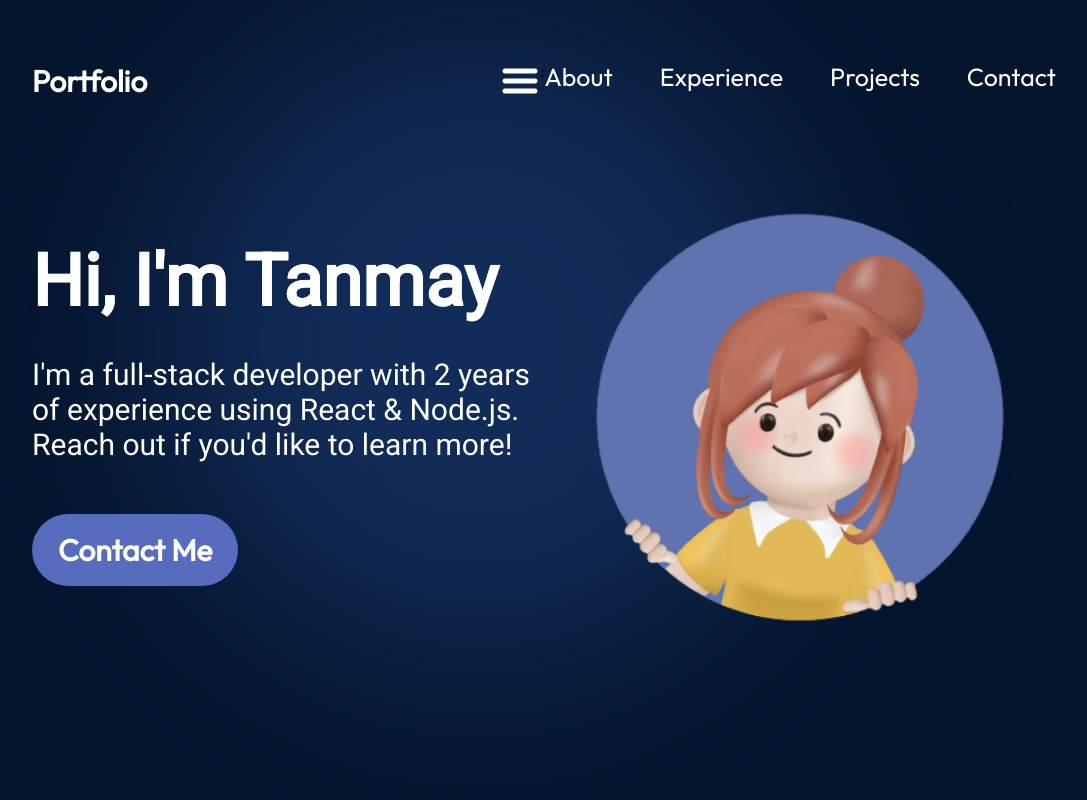
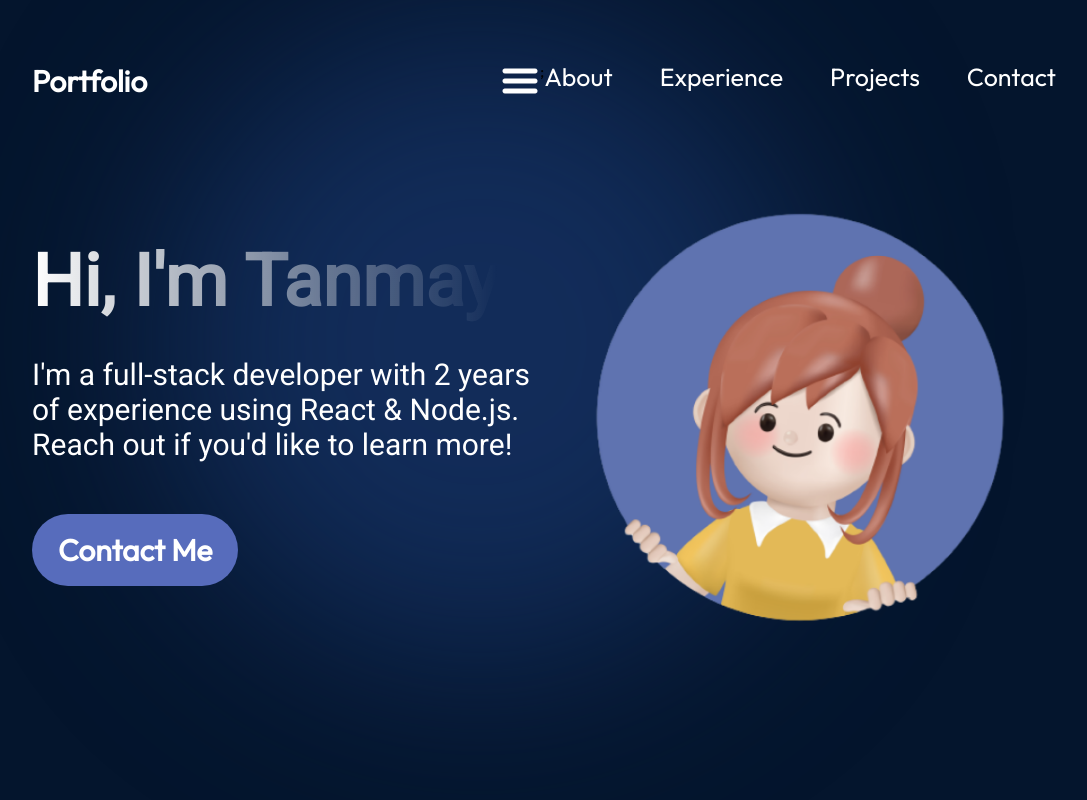
Before and after one commit to tanmayj2004/Portfolio, a React (Vite) app: page / in a window 1280 px wide. Shown: the top 800 px of the page, without its empty margins (96-1183 px from the left). Built offline with nearby package versions, Linux system fonts and the light colour scheme.

Commit message:
update file

```diff
--- a/src/components/Hero/Hero.module.css
+++ b/src/components/Hero/Hero.module.css
@@ -17,18 +17,16 @@
     color: var(--color-text);
     z-index: 1;
 }
-.title{
+.title {
     font-size: 72px;
     font-weight: 900;
     margin-bottom: 33px;
     font-family: var(--font-roboto);
-    background: linear-gradient(90deg,
-    rgba(255 , 255, 255, 1)70%,
-    rgba(255,255,255,0)120%);
+    background: linear-gradient(90deg, rgba(255, 255, 255, 1) 0%, rgba(255, 255, 255, 0) 100%);
+    -webkit-text-fill-color: transparent;
     background-clip: text;
-    -webkit-background-clip:text;
-
-
+    -webkit-background-clip: text;
+    display: inline-block;
 }
 .description{
     font-size: 30px;
```
